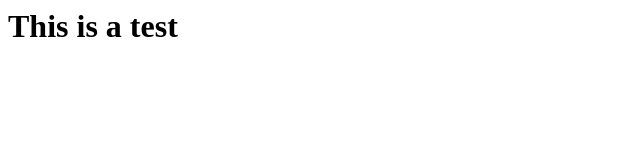
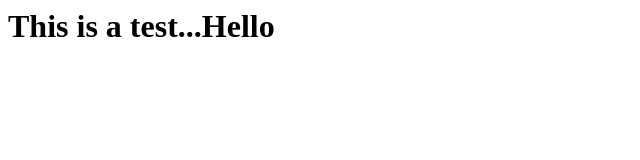
Before and after one commit to arama004/coursera-test, a plain HTML site: page site/index.html in a window 1280 px wide. Shown: the whole page, without its empty margins (0-640 px from the left). Drawn offline with Linux system fonts and the light colour scheme.

Commit message:
Small addition

```diff
--- a/site/index.html
+++ b/site/index.html
@@ -5,6 +5,6 @@ Hello Coursera
 </title>
 </head>
 <body>
-<h1>This is a test</h1>
+<h1>This is a test...Hello</h1>
 </body>
 </html>
```
